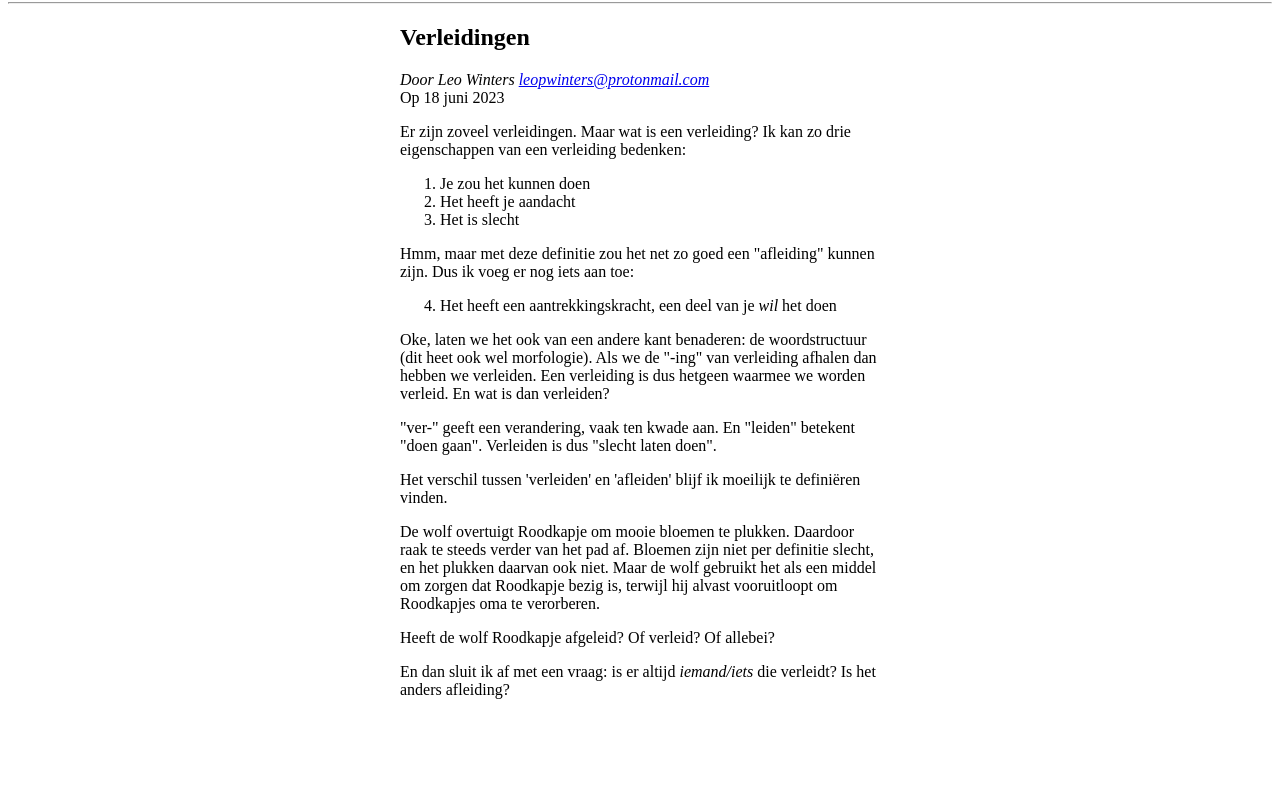
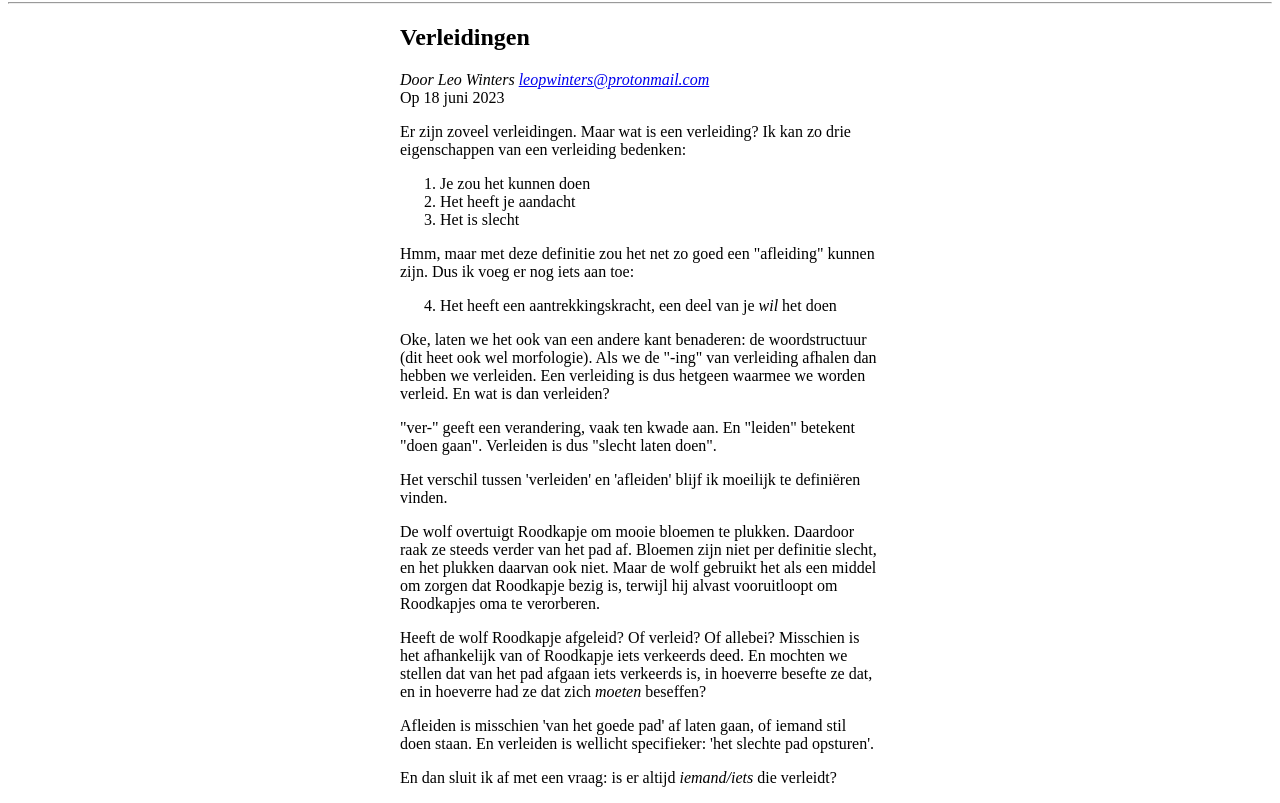
Before and after one commit to leopwinters/leopwinters.github.io, a SvelteKit app: page / in a window 1280 px wide. Shown: the part 1382-2185 px from the top of the page. Before the commit the page ends 2097 px from the top, so only its background shows below. Built offline with nearby package versions, Linux system fonts and the light colour scheme.

Commit message:
Add more to article

```diff
--- a/src/routes/+page.svelte
+++ b/src/routes/+page.svelte
@@ -165,16 +165,25 @@
 	<p>Het verschil tussen 'verleiden' en 'afleiden' blijf ik moeilijk te definiëren vinden.</p>
 
 	<p>
-		De wolf overtuigt Roodkapje om mooie bloemen te plukken. Daardoor raak te steeds verder van het
+		De wolf overtuigt Roodkapje om mooie bloemen te plukken. Daardoor raak ze steeds verder van het
 		pad af. Bloemen zijn niet per definitie slecht, en het plukken daarvan ook niet. Maar de wolf
 		gebruikt het als een middel om zorgen dat Roodkapje bezig is, terwijl hij alvast vooruitloopt om
 		Roodkapjes oma te verorberen.
 	</p>
 
-	<p>Heeft de wolf Roodkapje afgeleid? Of verleid? Of allebei?</p>
+	<p>
+		Heeft de wolf Roodkapje afgeleid? Of verleid? Of allebei? Misschien is het afhankelijk van of
+		Roodkapje iets verkeerds deed. En mochten we stellen dat van het pad afgaan iets verkeerds is,
+		in hoeverre besefte ze dat, en in hoeverre had ze dat zich <em>moeten</em> beseffen?
+	</p>
 
 	<p>
-		En dan sluit ik af met een vraag: is er altijd <em>iemand/iets</em> die verleidt? Is het anders afleiding?
+		Afleiden is misschien 'van het goede pad' af laten gaan, of iemand stil doen staan. En verleiden
+		is wellicht specifieker: 'het slechte pad opsturen'.
+	</p>
+
+	<p>
+		En dan sluit ik af met een vraag: is er altijd <em>iemand/iets</em> die verleidt?
 	</p>
 </article>
 
```
